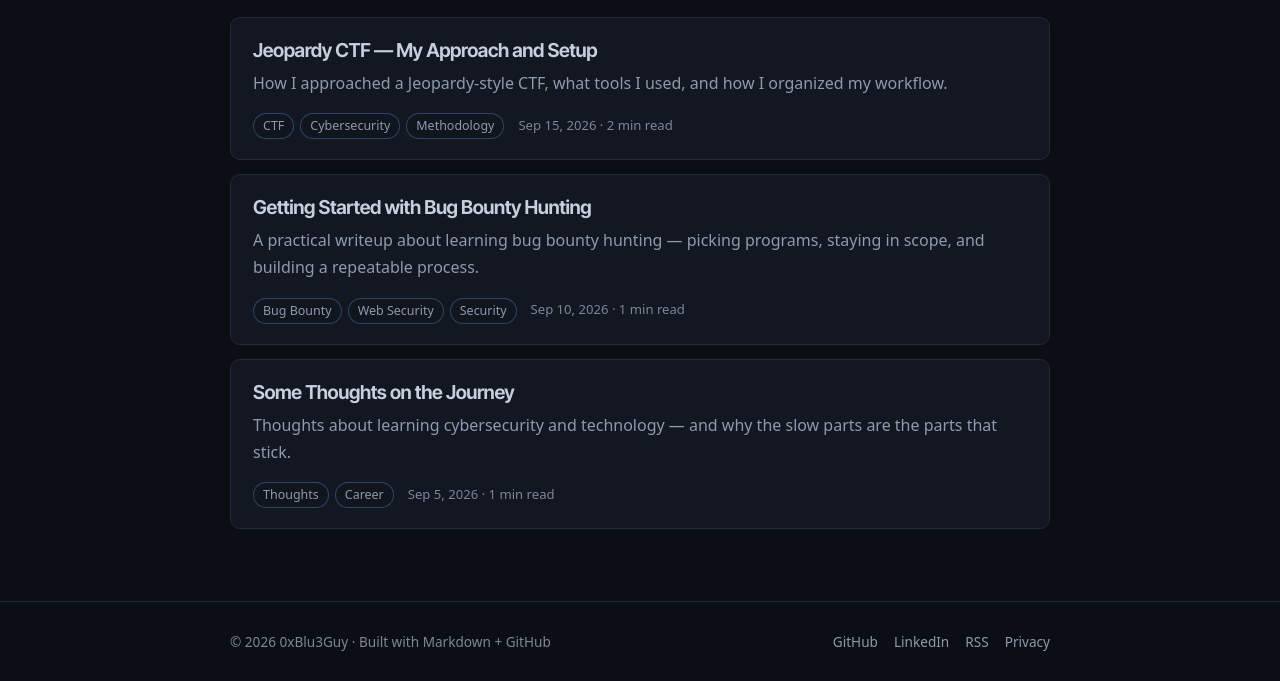
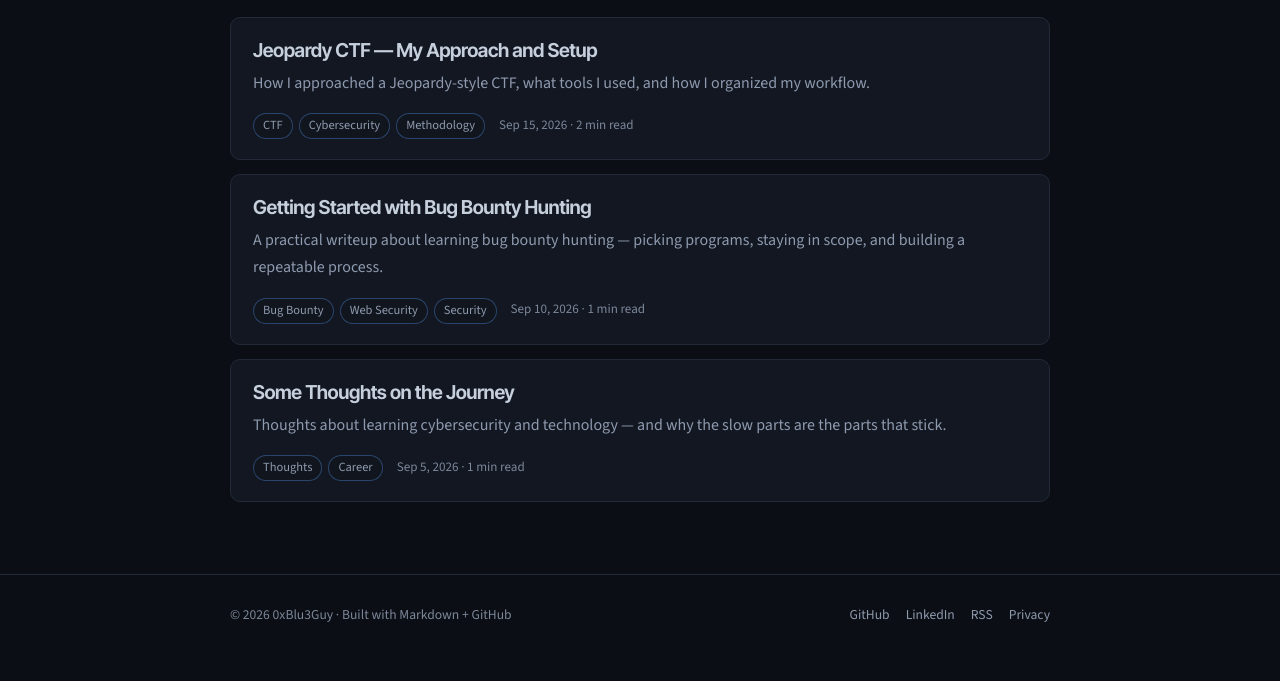
Before and after one commit to 0xBlu3Guy/blog, an Astro site: page / in a window 1280 px wide. Shown: the part 205-886 px from the top of the page. After the commit the page ends 859 px from the top, so only its background shows below. Built offline with nearby package versions, Linux system fonts and the light colour scheme; Astro itself is replaced by a stand-in of ours; some packages are replaced by stand-ins of ours.

Commit message:
Self-host Source Sans 3 and tune reading typography

```diff
--- a/src/styles/global.css
+++ b/src/styles/global.css
@@ -8,6 +8,40 @@
   Latin + typographic punctuation (22 KB). Self-hosted, so no third-party
   request and no layout shift from a late-arriving webfont.
 */
+/* Body text. Self-hosted so every visitor sees the same page, whatever fonts
+   their system has. */
+@font-face {
+  font-family: 'Source Sans 3';
+  src: url('../assets/fonts/source-sans-3-400.woff2') format('woff2');
+  font-weight: 400;
+  font-style: normal;
+  font-display: swap;
+}
+
+@font-face {
+  font-family: 'Source Sans 3';
+  src: url('../assets/fonts/source-sans-3-400-italic.woff2') format('woff2');
+  font-weight: 400;
+  font-style: italic;
+  font-display: swap;
+}
+
+@font-face {
+  font-family: 'Source Sans 3';
+  src: url('../assets/fonts/source-sans-3-600.woff2') format('woff2');
+  font-weight: 600;
+  font-style: normal;
+  font-display: swap;
+}
+
+@font-face {
+  font-family: 'Source Sans 3';
+  src: url('../assets/fonts/source-sans-3-700.woff2') format('woff2');
+  font-weight: 700;
+  font-style: normal;
+  font-display: swap;
+}
+
 @font-face {
   font-family: 'Inter Tight';
   src: url('../assets/fonts/inter-tight-600-700.woff2') format('woff2-variations');
@@ -60,14 +94,14 @@
   --radius: 10px;
   --radius-sm: 6px;
 
-  --font-sans: ui-sans-serif, system-ui, -apple-system, "Segoe UI", Roboto,
-    "Helvetica Neue", Arial, sans-serif;
+  --font-sans: 'Source Sans 3', ui-sans-serif, system-ui, -apple-system,
+    "Segoe UI", Roboto, "Helvetica Neue", Arial, sans-serif;
   --font-mono: ui-monospace, "SFMono-Regular", "JetBrains Mono", Menlo,
     Consolas, "Liberation Mono", monospace;
   --font-heading: 'Inter Tight', ui-sans-serif, system-ui, -apple-system,
     "Segoe UI", Roboto, sans-serif;
 
-  --content-width: 720px;
+  --content-width: 660px;
   --page-width: 860px;
 
   color-scheme: dark;
@@ -755,13 +789,30 @@ main {
 }
 
 /* Rendered Markdown -------------------------------------------------------- */
+/* Avoid a single word dropping onto its own line. */
+h1,
+h2,
+h3,
+h4,
+.page-title,
+.post-card__title {
+  text-wrap: balance;
+}
+
+.prose p,
+.prose li,
+.about__text p,
+.lost__body {
+  text-wrap: pretty;
+}
+
 .prose {
-  font-size: 1.125rem;
+  font-size: 1.2rem;
   line-height: 1.75;
 }
 
 .prose > * + * {
-  margin-top: 1.1em;
+  margin-top: 1.35em;
 }
 
 .prose h2 {
@@ -1270,9 +1321,6 @@ main {
 .about__text p {
   color: var(--text-muted);
   line-height: 1.8;
-  text-align: justify;
-  /* Hyphenation keeps justified lines from opening up big gaps. */
-  hyphens: auto;
 }
 
 .about__text p + p {
```
Also changed, not shown: src/assets/fonts/source-sans-3-400-italic.woff2 (added), src/assets/fonts/source-sans-3-400.woff2 (added), src/assets/fonts/source-sans-3-600.woff2 (added), src/assets/fonts/source-sans-3-700.woff2 (added).
